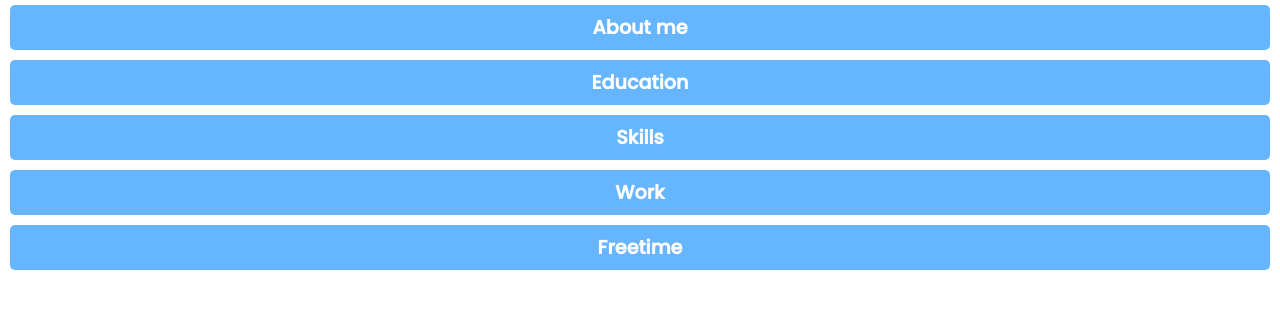
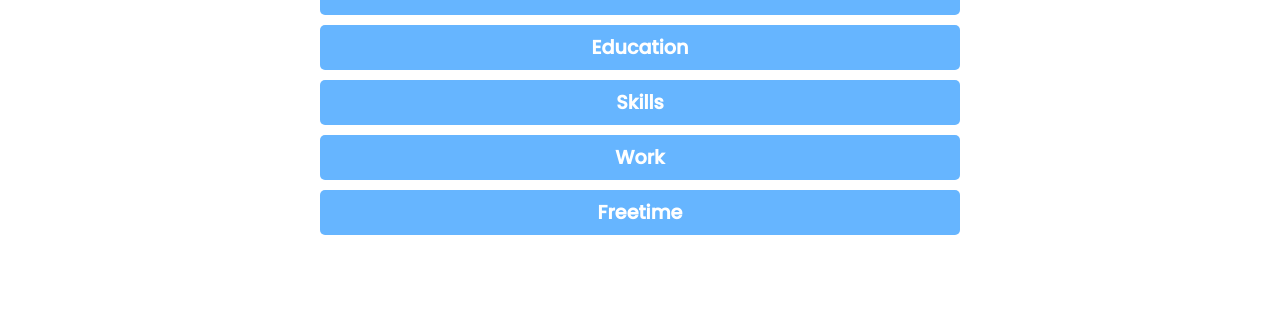
Before and after one commit to KarelSmola/CV-tiles, a plain HTML site: page index.html in a window 1280 px wide. Shown: the part 75-384 px from the top of the page. Drawn offline with Linux system fonts and the light colour scheme.

Commit message:
some css changes
I played a little bit with button style. I deleted strange black border around active element (odd thing that started to happen after update Google Chrome.

```diff
--- a/index.html
+++ b/index.html
@@ -17,7 +17,6 @@
   <body>
     <div class="main-tile">
       <h2>Karel Smola</h2>
-      <h2>Prague</h2>
 
       <button>About me</button>
       <div class="content">
--- a/style.css
+++ b/style.css
@@ -4,6 +4,10 @@
   padding: 0;
   font-family: "Poppins", sans-serif;
   color: #66b5ff;
+}
+
+*, *:focus, *:hover {
+  outline: none;
 }
 
 body {
@@ -31,11 +35,13 @@ button {
   cursor: pointer;
 }
 
-/* button:hover {
+button:hover{
   background-color: #fff;
   color: #66b5ff;
   border: 1px solid #66b5ff;
-} */
+}
+
+
 
 @keyframes content-animation {
   0% {
@@ -119,3 +125,17 @@ button {
   list-style-type: none;
   text-align: center;
 }
+
+@media screen and (min-width: 768px) {
+  body  {
+    width: 70%;
+    margin: auto;
+  }
+}
+
+@media screen and (min-width: 1024px) {
+  body  {
+    width: 50%;
+    margin: auto;
+  }
+}
```
